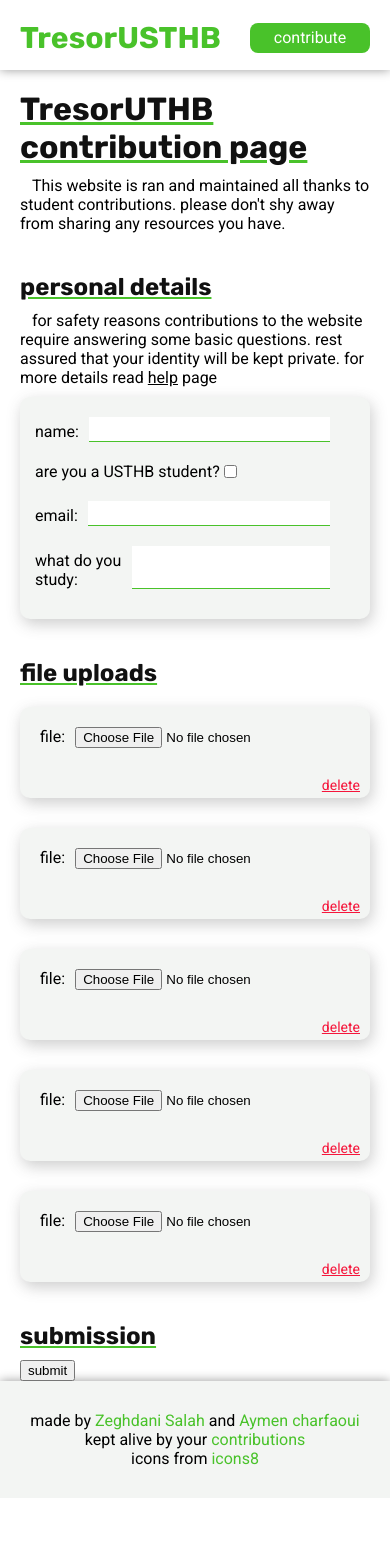
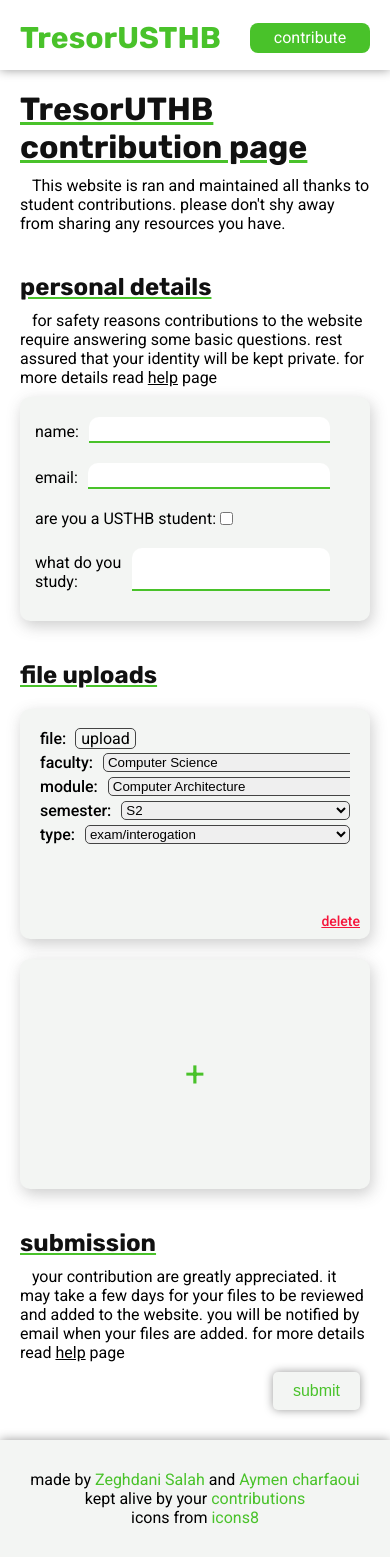
Before and after one commit to hexxt-git/bib-usthb, a SvelteKit app: page /contribute in a window 390 px wide. Before the commit the page ends 1498 px from the top, so only its background shows below. Built offline with nearby package versions, Linux system fonts and the light colour scheme.

Commit message:
contribution page done

```diff
--- a/src/app.html
+++ b/src/app.html
@@ -30,6 +30,11 @@
 			--weak-glow: #61ce3688 0px 0px 14px;
 			--light-green: #8ddd6e;
 		}
+		*::selection{
+			background-color:#3cb931ca;
+			color: white;
+			text-shadow: none;
+		}
 		@media screen and (max-width: 700px){
 			*{
 				--side-margin: 20px;
--- a/src/routes/contribute/+page.svelte
+++ b/src/routes/contribute/+page.svelte
@@ -20,9 +20,22 @@
         email: '',
         field: ''
     }
-    let files = [new File(), new File(), new File(), new File(), new File()];
+    let files = [new File(1, 5, 1, 1, 1)];
 
+    let add_file = ()=>{
+        let copy_file = files.length ? new File(
+            -1,
+            files[files.length - 1].faculty,
+            files[files.length - 1].module,
+            files[files.length - 1].semester,
+            files[files.length - 1].type
+        ): new File();
+
+        files = [...files, copy_file];
+        console.table(files);
+    }
     let submit = ()=>{
+        files = [...files];
         console.table(personal_details);
         console.table(files);
     }
@@ -43,13 +56,13 @@
                 <label for="name">name:</label>
                 <input type="text" id="name" name="name" bind:value={personal_details.name} required>
             </div>
-            <div class="checkbox-input">
-                <label for="usthb_student">are you a USTHB student?</label>
-                <input type="checkbox" id="usthb_student" name="usthb_student" bind:checked={personal_details.usthb_student}>
-            </div>
             <div class="email-input">
                 <label for="email">email:</label>
                 <input type="email" id="email" name="email" bind:value={personal_details.email} required>
+            </div>
+            <div class="checkbox-input">
+                <label for="usthb_student">are you a USTHB student: </label>
+                <input type="checkbox" id="usthb_student" name="usthb_student" bind:checked={personal_details.usthb_student}>
             </div>
             <div class="text-input">
                 <label for="field">what do you study:</label>
@@ -62,11 +75,20 @@
             <div class="file">
 
                 <div class="file-input">
-                    <label for="file">file:</label>
-                    <input type="file" id="file" name="file" bind:value={file.file} required>
+                    <label for="file-{index}">file:
+                        {#if !file.file[0]}<span>upload</span>
+                        {:else}
+                            <span>change</span>
+                            {#if file.file[0].name.length > 33}
+                                <div>{file.file[0].name.slice(0, 30)}...</div>
+                            {:else}
+                                <div>{file.file[0].name}</div>
+                            {/if}
+                        {/if}
+                    </label>
+                    <input type="file" id="file-{index}" name="file-{index}" bind:files={file.file} required>
                 </div>
 
-                {#if file.file !== -1}
                 <div class="select-input">
                     <label for="file_faculty">faculty:</label>
                     <select name="file_faculty" id="file_faculty" bind:value={file.faculty} required>
@@ -75,7 +97,6 @@
                         {/each}
                     </select>
                 </div>
-                {/if}
 
                 {#if file.faculty !== -1 && config.faculties[file.faculty].modules.length > 0}
 
@@ -119,27 +140,36 @@
                 }}>delete</div>
             </div>
             {/each}{/if}
+            <!-- svelte-ignore a11y-click-events-have-key-events -->
+            <div class="file-plus" on:click={add_file}>+</div>
         </div>
         <h2>submission</h2>
+        <p>
+            &nbsp;&nbsp;&nbsp;your contribution are greatly appreciated. it may take a few days for your files to be reviewed and added to the website. you will be notified by email when your files are added. for more details read <a href="../help" target="_blank">help</a> page
+        </p>
         <button type="submit" on:click={submit}>submit</button>
     </form>
 </main>
 <Footer />
 <style>
     main {
-        padding: 0px var(--side-margin);
+        padding: 0px var(--side-margin) 30px var(--side-margin);
     }
     h1 {
         margin: 20px 0px 10px 0px;
         color: #111;
         text-decoration: underline var(--barnd-green);
         font-family: 'Rubik';
+        user-select: none;
+        cursor: pointer;
     }
     h2 {
         margin: 40px 0px 10px 0px;
         color: #111;
         text-decoration: underline var(--barnd-green);
         font-family: 'Rubik';
+        user-select: none;
+        cursor: pointer;
     }
     p{
         margin: 0;
@@ -157,7 +187,10 @@
         box-shadow: var(--window-shadow);
         margin-top: 10px;
     }
-    @media (max-width: 800px), (orientation: portrait) {
+    .email-input{
+        grid-area: 2 / 1 / 3 / 2;
+    }
+    @media (max-width: 925px), (orientation: portrait) {
         .personal-detail-container{
             grid-template-columns: 1fr;
         }
@@ -173,10 +206,11 @@
     }
     .text-input input, .email-input input{
         border: none;
-        border-bottom: 1px solid var(--barnd-green);
+        border-bottom: 2px solid var(--barnd-green);
         font-family: 'roboto', sans-serif;
         font-size: 16px;
         padding: 5px 5px 0px 10px;
+        border-radius: 10px 10px 0px 0px;
     }
     .text-input label, .email-input label{
         padding: 5px 0px 0px 0px;
@@ -184,20 +218,46 @@
     .text-input input:focus, .email-input input:focus{
         outline: none;
     }
-    .file-container{
-        display: grid;
-        grid-template-columns: 30% 30% 30%;
-        gap: 20px;
-    }
     .select-input{
         display: grid;
         grid-template-columns: auto 1fr;
         gap: 10px;
+        overflow: hidden;
     }
     .file-input {
         display: grid;
         grid-template-columns: auto 1fr;
         gap: 10px;
+    }
+    .file-input input{
+        display: none;
+    }
+    .file-input label span{
+        padding: 0px 5px;
+        margin-left: 5px;
+        border: solid 1px #444;
+        border-radius: 5px;
+        cursor: pointer;
+        user-select: none;
+        font-weight: 400;
+
+    }
+    .file-input label span:hover{
+        text-decoration: underline;
+    }
+    .file-input label div{
+        display: inline;
+        font-weight: 400;
+    }
+    .file-container{
+        display: grid;
+        grid-template-columns: 1fr 1fr 1fr;
+        gap: 20px;
+    }
+    @media (max-width: 1000px) {
+        .file-container{
+            grid-template-columns: 1fr 1fr;
+        }
     }
     @media (max-width: 800px), (orientation: portrait) {
         .file-container{
@@ -205,13 +265,32 @@
         }
     }
     .file{
-        gap: 20px;
         padding: 20px 20px 50px 20px;
         border-radius: 10px;
         box-shadow: var(--window-shadow);
         margin-top: 10px;
         background-color: var(--off-white);
         position: relative;
+        display: flex;
+        flex-direction: column;
+        overflow: hidden;
+        min-height: 230px;
+    }
+    .file label{
+        font-weight: 500;
+    }
+    .file div{
+        padding-bottom: 5px;
+        display: grid;
+        grid-template-columns: auto 1fr;
+        height: fit-content;
+    }
+    .select-input select{
+        max-width: 100%;
+        box-sizing: border-box;
+        outline: none;
+        border: solid 1px #444;
+        border-radius: 5px;
     }
     .file-delete{
         position: absolute;
@@ -222,5 +301,45 @@
         text-decoration: underline;
         font-size: 14px;
         user-select: none;
+        font-weight: 500;
+    }
+    .file-plus{
+        border-radius: 10px;
+        box-shadow: var(--window-shadow);
+        background-color: var(--off-white);
+        display: flex;
+        align-items: center;
+        justify-content: center;
+        font-size: 35px;
+        color: var(--barnd-green);
+        cursor: pointer;
+        user-select: none;
+        transition: font-size 0.1s ease-in-out;
+        min-height: 230px;
+    }
+    .file-plus:hover{
+        font-size: 45px;
+    }
+    button[type="submit"]{
+        padding: 10px 20px;
+        border: none;
+        border-radius: 5px;
+        box-shadow: var(--strong-shadow);
+        background-color: var(--off-white);
+        cursor: pointer;
+        user-select: none;
+        font-size: 16px;
+        font-weight: 500;
+        color: var(--barnd-green);
+        transition: 0.3s ease-in-out;
+        margin-top: 10px;
+        margin-left: auto;
+        margin-right: 10px;
+        display: block;
+    }
+    button[type="submit"]:hover{
+        background-color: var(--barnd-green);
+        color: white;
+        box-shadow: var(--strong-glow);
     }
 </style>
```
